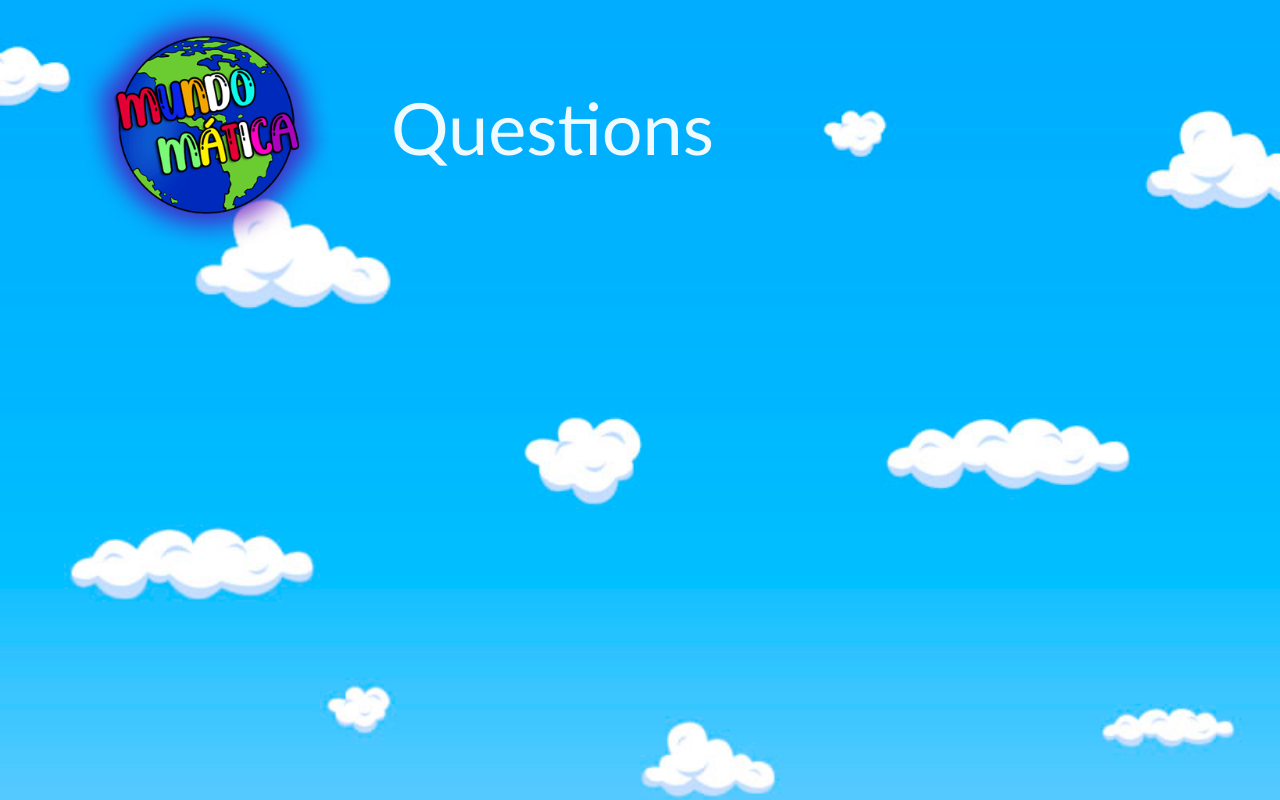
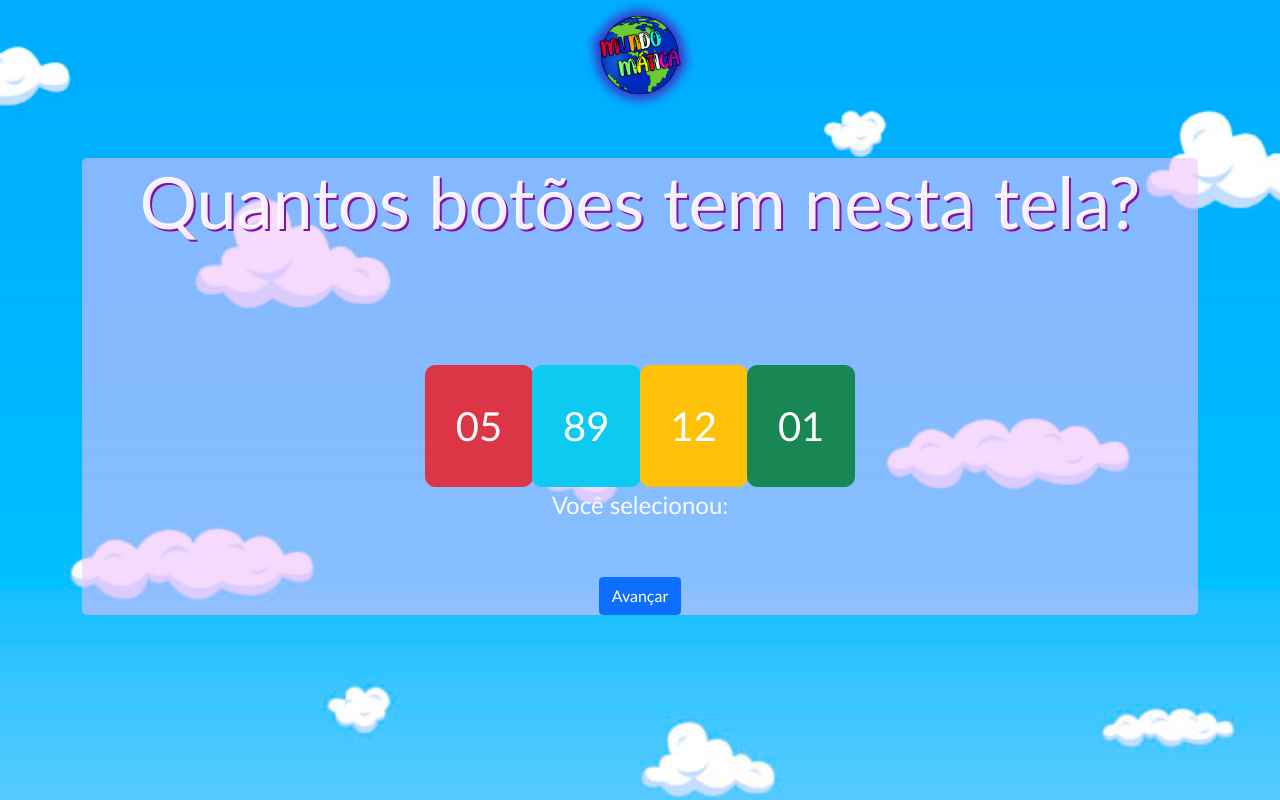
Before and after one commit to yuriranieri/PI_fase3, a React (Create React App) app in the folder frontend/: page /questions in a window 1280 px wide. Built offline with nearby package versions, Linux system fonts and the light colour scheme.

Commit message:
Layout da página de perguntas criado

```diff
--- /dev/null
+++ b/frontend/src/pages/Questions.css
@@ -0,0 +1,25 @@
+header{
+    text-align: center;
+}
+
+header img{
+    width: 110px;
+}
+
+h1{
+    text-align: center;
+    text-shadow: 2px 2px #860faa;
+}
+
+div#fundo-questao{
+    background-color: #efbeff8e;
+    border-radius: 5px;
+    text-align: center;
+}
+
+Button#botao1{
+    padding: 30px;
+    font-size: 40px;
+    color: white;
+    border-radius: 10px;
+}
--- a/frontend/src/pages/Questions.js
+++ b/frontend/src/pages/Questions.js
@@ -1,28 +1,38 @@
-import React from 'react'
+import React, { useState } from 'react';
 import logo from "../img/logo.png"
-import { Button, Jumbotron, Container, Row, Col, Label, Form, FormGroup, Input, } from 'reactstrap'
-
+import { Button, ButtonGroup, Jumbotron, Container, Row, Col, Label, Form, FormGroup, Input, } from 'reactstrap'
+import './Questions.css'
 
 const Questions = () => {
+    const [cSelected, setCSelected] = useState([]);
+    const [rSelected, setRSelected] = useState(null);
 
     return (
         <>
+        <header>
+            <img id="logo-perguntas" src={logo}/>
+        </header>
             <Container>
-                <Row>
-                    <Col xs="3">
-                        <img id="logo-registro" src={logo}/>
-                    </Col>
-                    <Col>
-                    <Jumbotron fluid>
+                <Jumbotron>
+                    <div id="fundo-questao">
                         <Container>
+                            <h1 className="display-2">Quantos botões tem nesta tela?</h1>
+                            <br/><br/>
+                            <ButtonGroup>
+                                <Button id="botao1" color="danger" onClick={() => setRSelected('vermelho')} active={rSelected === 'vermelho'}>05</Button>
+                                <Button id="botao1" color="info" onClick={() => setRSelected('azul')} active={rSelected === 'azul'}>89</Button>
+                                <Button id="botao1" color="warning" onClick={() => setRSelected('amarelo')} active={rSelected === 'amarelo'}>12</Button>
+                                <Button id="botao1" color="success" onClick={() => setRSelected('verde')} active={rSelected === 'verde'}>01</Button>
+                            </ButtonGroup>
+                            <p>Você selecionou: {rSelected}</p>
                             <br/>
-                            <h1 className="display-2">Questions</h1>
+                            <Button color="primary" block>Avançar</Button>
+                            <br/>
+                        </Container>
+                    </div>
+                </Jumbotron>
+                <br/>
 
-                        </Container>
-                    </Jumbotron>
-
-                    </Col>
-                </Row>
 
 
             </Container>
```
